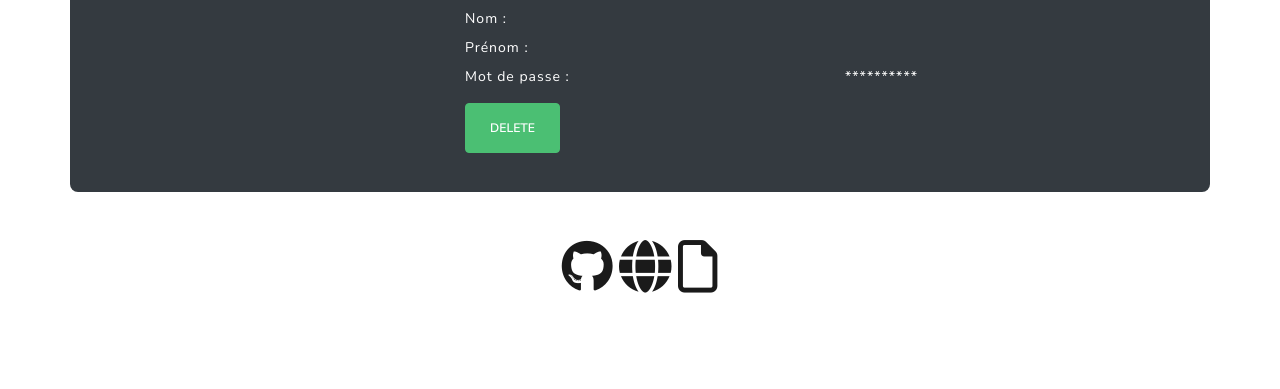
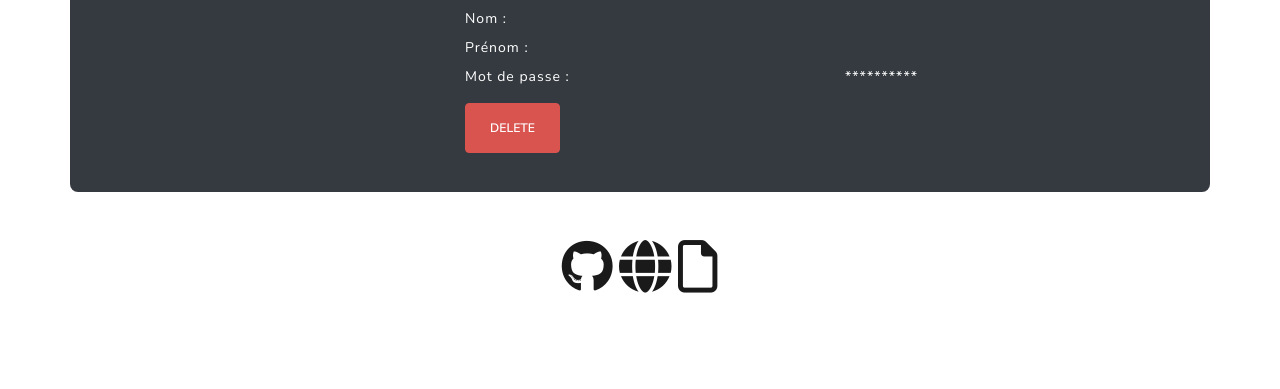
Before and after one commit to bangix28/Forum-P5-Oc, a PHP site: template templates/user/showUser.html.twig in a window 1280 px wide. Shown: the part 411-800 px from the top of the page. Run offline with PHP 8.4, Linux system fonts and the light colour scheme; the template is opened without the code that fills it, so the values that code supplies are empty; some libraries are stand-ins or nearby versions.

Commit message:
change style

```diff
--- a/templates/user/_delete_form.html.twig
+++ b/templates/user/_delete_form.html.twig
@@ -1,4 +1,4 @@
 <form method="post" action="index.php?access=user!delete" onsubmit="return confirm('Are you sure you want to delete this item?');">
     <input type="hidden" name="_method">
-    <button class="btn btn-success rounded">Delete</button>
+    <button class="btn btn-danger rounded">Delete</button>
 </form>
```
